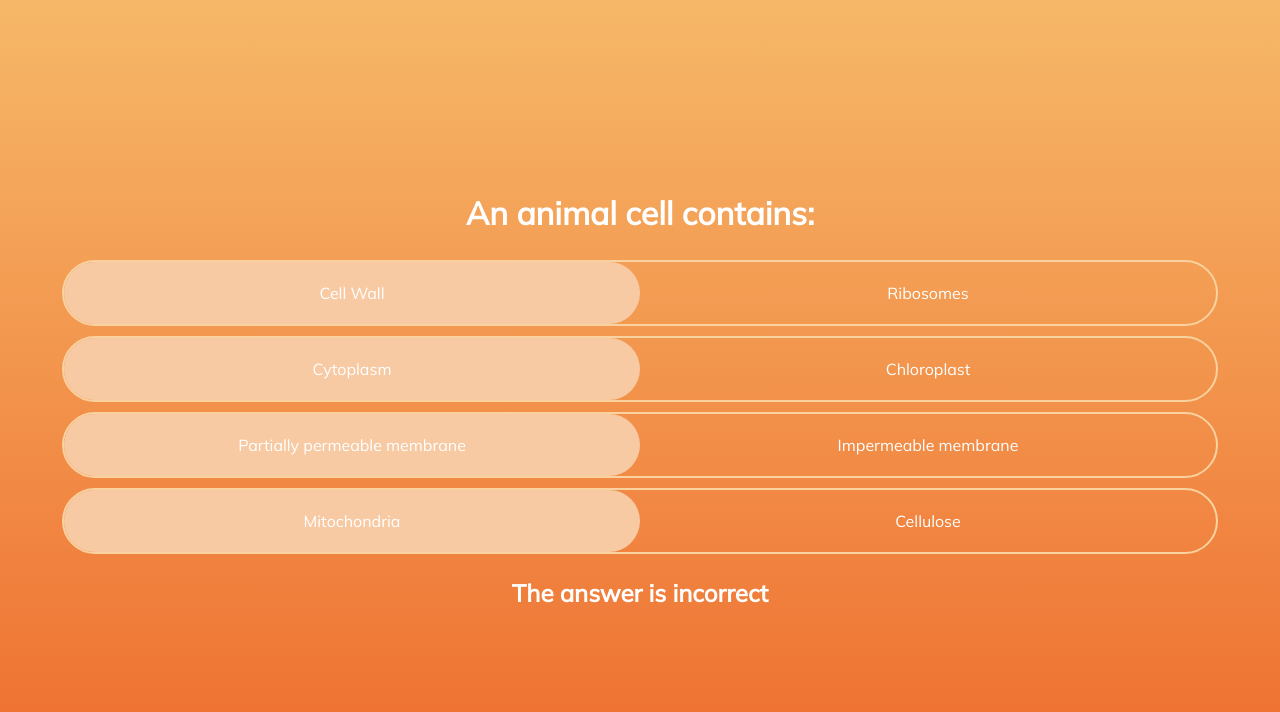
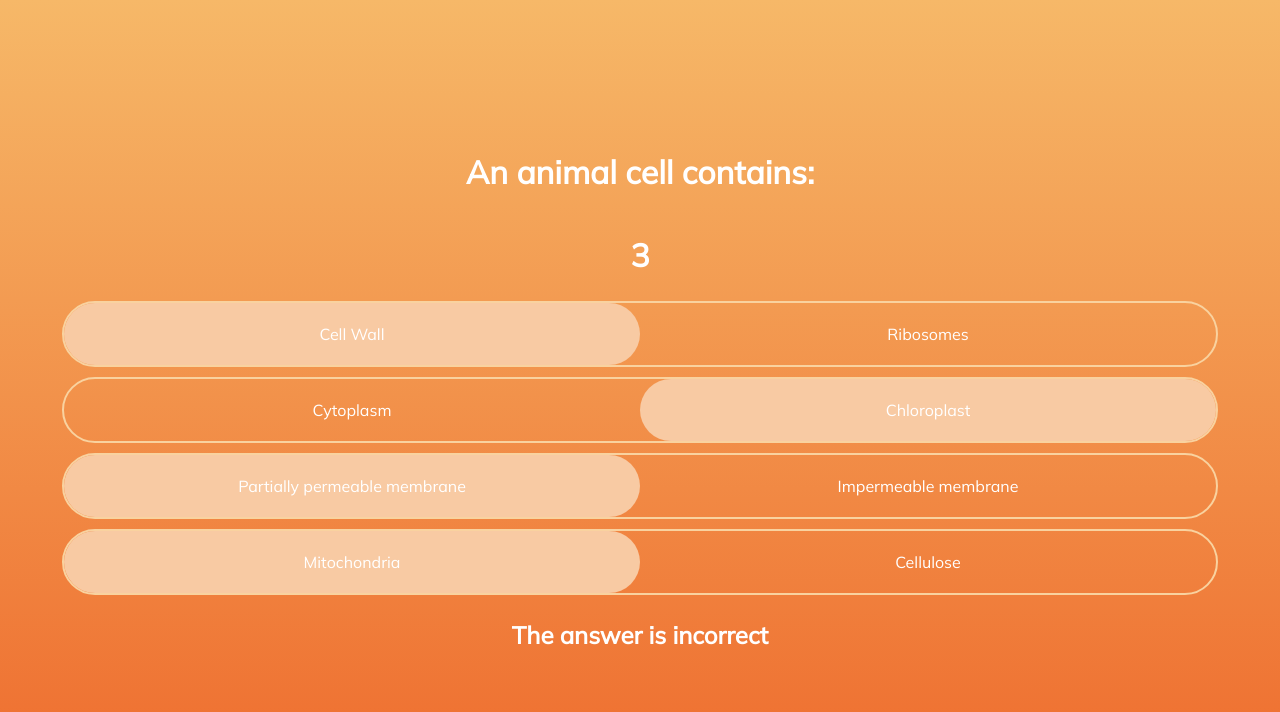
Before and after one commit to MCompton96/toggles, a React (Create React App) app: page / in a window 1280 px wide. Shown: the top 712 px of the page. Built offline with nearby package versions, Linux system fonts and the light colour scheme.

Commit message:
Added more state management

```diff
--- a/src/Common/Data/fake-toggle-data.ts
+++ b/src/Common/Data/fake-toggle-data.ts
@@ -2,15 +2,27 @@ import { IToggle } from "../Interfaces/IToggle";
 
 export const fakeToggles: IToggle[] = [
     {
-        options: [{ name: 'Cell Wall', correct: true }, { name: 'Ribosomes', correct: false }]
+        options: [
+            { name: 'Cell Wall', correct: true, selected: true },
+            { name: 'Ribosomes', correct: false, selected: false }
+        ]
     },
     {
-        options: [{ name: 'Cytoplasm', correct: true }, { name: 'Chloroplast', correct: false }]
+        options: [
+            { name: 'Cytoplasm', correct: true, selected: false },
+            { name: 'Chloroplast', correct: false, selected: true }
+        ]
     },
     {
-        options: [{ name: 'Partially permeable membrane', correct: true }, { name: 'Impermeable membrane', correct: false }]
+        options: [
+            { name: 'Partially permeable membrane', correct: true, selected: true },
+            { name: 'Impermeable membrane', correct: false, selected: false }
+        ]
     },
     {
-        options: [{ name: 'Mitochondria', correct: true }, { name: 'Cellulose', correct: false }]
+        options: [
+            { name: 'Mitochondria', correct: true, selected: true },
+            { name: 'Cellulose', correct: false, selected: false }
+        ]
     }
 ]
--- /dev/null
+++ b/src/Common/Helpers/state-helpers.ts
@@ -0,0 +1,18 @@
+import { IToggle } from "../Interfaces/IToggle";
+import { v4 } from 'uuid';
+
+export const calculateCorrectAnswers = (toggles: IToggle[]): number => {
+    let correct = 0;
+    toggles.forEach(toggle => {
+        const option = toggle.options.find(x => x.correct);
+        if (option?.selected) {
+            correct++;
+        }
+    });
+
+    return correct;
+}
+
+export const addUniqueIdToToggles = (toggles: IToggle[]): IToggle[] => {
+    return toggles.map(toggle => ({...toggle, id: v4() }))
+}
--- a/src/Common/Interfaces/IToggle.ts
+++ b/src/Common/Interfaces/IToggle.ts
@@ -1,8 +1,10 @@
 export interface IToggle {
+    id?: string;
     options: IToggleOption[];
 }
 
 export interface IToggleOption {
     name: string;
     correct: boolean;
+    selected: boolean;
 }
--- a/src/Components/Toggle/Toggle.tsx
+++ b/src/Components/Toggle/Toggle.tsx
@@ -1,12 +1,13 @@
 import React, { useState } from 'react';
+import { IToggle, IToggleOption } from '../../Common/Interfaces/IToggle';
 import styles from './Toggle.module.css';
 
 interface ToggleProps {
-    optionOne: string;
-    optionTwo: string;
+    toggle: IToggle;
+    // handleClick: (id: string, option: IToggleOption) =>
 }
 
-const Toggle: React.FC<ToggleProps> = props => {
+const Toggle: React.FC<ToggleProps> = ({toggle}) => {
 
     const [one, setOne] = useState<boolean>(true);
     const [two, setTwo] = useState<boolean>(false);
@@ -18,22 +19,19 @@ const Toggle: React.FC<ToggleProps> = props => {
     const handleClick = (oneSelected: boolean): void => {
         setOne(oneSelected);
         setTwo(!oneSelected);
+
     }
 
     return (
         <div className={styles.container}>
-            <div
-                className={handleCss(one)}
-                onClick={() => handleClick(true)}
-            >
-                {props.optionOne}
-            </div>
-            <div
-                className={handleCss(two)}
-                onClick={() => handleClick(false)}
-            >
-                {props.optionTwo}
-            </div>
+            {toggle.options.map(option => (
+                <div
+                    className={handleCss(option.selected)}
+                    onClick={() => handleClick(true)}
+                >
+                    {option.name}
+                </div>
+            ))}
         </div>
     )
 };
--- a/src/Components/Toggles/Toggles.tsx
+++ b/src/Components/Toggles/Toggles.tsx
@@ -1,7 +1,12 @@
 import React, { useState } from 'react';
+import { connect, useDispatch, useSelector } from 'react-redux';
+import { bindActionCreators } from 'redux';
 import { IToggle } from '../../Common/Interfaces/IToggle';
+import { TogglesState } from '../../Redux/Reducers/toggle.reducer';
+import * as actions from '../../Redux/Actions/toggleActions';
 import Toggle from '../Toggle/Toggle';
 import styles from './Toggles.module.css';
+import { addUniqueIdToToggles, calculateCorrectAnswers } from '../../Common/Helpers/state-helpers';
 
 interface TogglesProps {
     toggles: IToggle[];
@@ -9,17 +14,16 @@ interface TogglesProps {
 
 const Toggles: React.FC<TogglesProps> = props => {
 
-    const handleChange = (option: string, index: number): void => {
-
-    }
+    const [toggles, setToggles] = useState<IToggle[]>(addUniqueIdToToggles(props.toggles));
+    const [correct, setCorrect]= useState<number>(calculateCorrectAnswers(props.toggles));
 
     return (
             <div className={styles.container}>
                 <h1 className={styles.text}>An animal cell contains:</h1>
-            {props.toggles.map((toggle, i) => (
+                <h1 className={styles.text}>{correct}</h1>
+                {toggles.map((toggle, i) => (
                     <Toggle
-                optionOne={toggle.options[0].name}
-                optionTwo={toggle.options[1].name}
+                        toggle={toggle}
                     />
                 ))}
                 <h2 className={styles.text}>The answer is incorrect</h2>
@@ -27,4 +31,14 @@ const Toggles: React.FC<TogglesProps> = props => {
     )
 };
 
-export default Toggles;
+export default connect(
+    state => ({ togglesState: state }),
+    dispatch =>
+        bindActionCreators(
+            {
+                setTogglesWithDispatch: actions.setToggles,
+                changeToggleWithDispatch: actions.changeToggle
+            },
+            dispatch
+        )
+)(Toggles);
--- /dev/null
+++ b/src/Redux/Actions/actionTypes.ts
@@ -0,0 +1,2 @@
+export const SET_TOGGLES: string = 'SET_TOGGLES';
+export const CHANGE_TOGGLE: string = 'CHANGE_TOGGLE';
--- /dev/null
+++ b/src/Redux/Actions/toggleActions.ts
@@ -0,0 +1,12 @@
+import { IToggle } from "../../Common/Interfaces/IToggle";
+import * as types from "./actionTypes";
+
+export const setToggles = (toggles: IToggle[]) => ({
+    type: types.SET_TOGGLES,
+    toggles
+});
+
+export const changeToggle = (toggle: IToggle) => ({
+    type: types.CHANGE_TOGGLE,
+    toggle
+});
--- /dev/null
+++ b/src/Redux/Reducers/toggle.reducer.ts
@@ -0,0 +1,37 @@
+import { IToggle } from "../../Common/Interfaces/IToggle";
+import { AnyAction } from 'redux';
+import * as types from '../Actions/actionTypes';
+import { addUniqueIdToToggles, calculateCorrectAnswers } from "../../Common/Helpers/state-helpers";
+
+export interface TogglesState {
+    toggles: IToggle[];
+    correctAnswers: number;
+}
+
+const initialState: TogglesState = {
+    toggles: [],
+    correctAnswers: 0
+};
+
+const togglesReducer = (state = initialState, action: AnyAction): TogglesState => {
+    switch (action.type) {
+        case types.SET_TOGGLES:
+            return {
+                ...state,
+                toggles: addUniqueIdToToggles(action.toggles),
+                correctAnswers: calculateCorrectAnswers(action.toggles)
+            }
+        case types.CHANGE_TOGGLE:
+            const updatedToggles = [...state.toggles.filter(x => x.id !== action.toggle.id), action.toggle];
+            const updatedCorrectAnswers = calculateCorrectAnswers(updatedToggles);
+            return {
+                ...state,
+                toggles: updatedToggles,
+                correctAnswers: updatedCorrectAnswers
+            };
+        default:
+            return state;
+    }
+}
+
+export default togglesReducer;
--- /dev/null
+++ b/src/Redux/toggle.store.ts
@@ -0,0 +1,8 @@
+import { configureStore } from "@reduxjs/toolkit";
+import togglesReducer from "./Reducers/toggle.reducer";
+
+const store = configureStore({
+    reducer: togglesReducer
+});
+
+export default store;
--- a/src/index.tsx
+++ b/src/index.tsx
@@ -2,12 +2,18 @@ import React from 'react';
 import ReactDOM from 'react-dom/client';
 import './index.css';
 import App from './App';
+import { Provider as ReduxProvider } from 'react-redux';
+import store from './Redux/toggle.store';
 
 const root = ReactDOM.createRoot(
   document.getElementById('root') as HTMLElement
 );
+
+
 root.render(
+    <ReduxProvider store={store}>
     <App />
+    </ReduxProvider>
 );
 
 // If you want to start measuring performance in your app, pass a function
```
Also changed, not shown: package.json (+7 -0 lines), 1 other file (tests, documents, lock files or other folders). Lines whose indentation alone changed are shown as unchanged.
